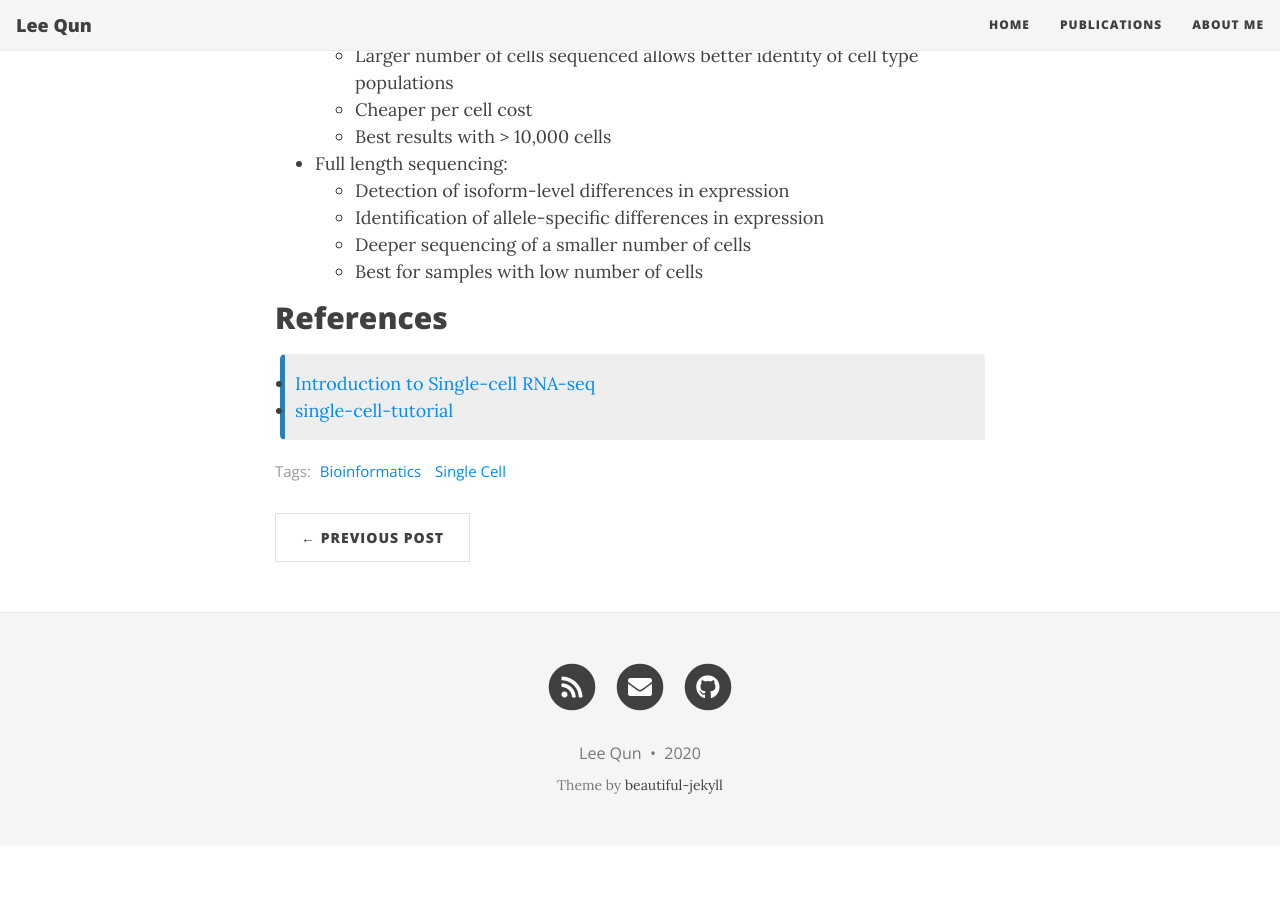
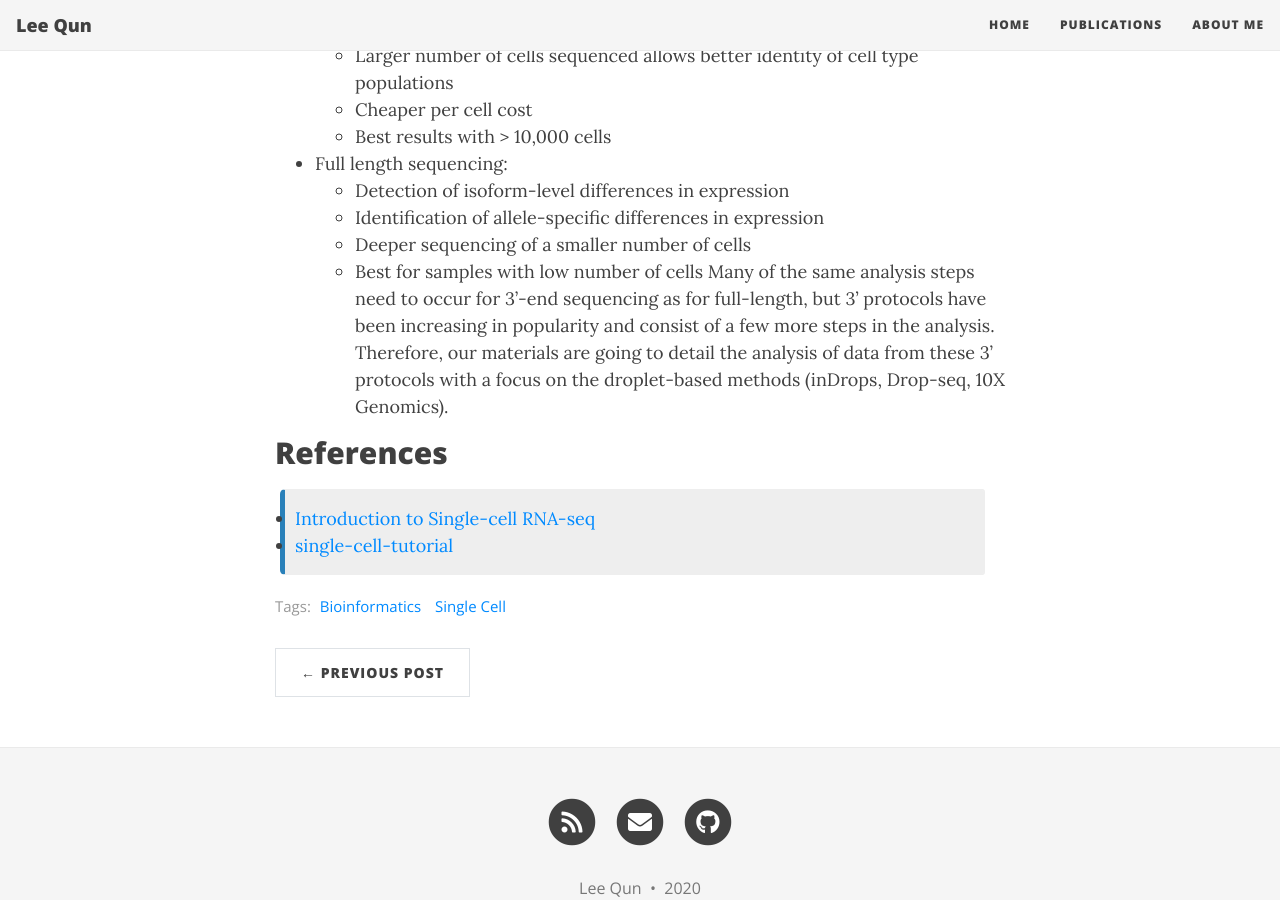
Before and after one commit to leequn/leequn.github.io, a Jekyll site: the page built from _posts/2020-06-19-SingleCell.md, in a window 1280 px wide and 900 px high, scrolled down 2565 px. Built offline with Jekyll 4.4.1, drawn with Linux system fonts in a browser that asks for light colours; nearby versions of some CDN libraries; comment, search, counter and statistics services are not loaded; before the commit the page ends 3411 px from its top, so only the background shows below that.

Commit message:
Update 2020-06-19-SingleCell.md

```diff
--- a/_posts/2020-06-19-SingleCell.md
+++ b/_posts/2020-06-19-SingleCell.md
@@ -52,6 +52,7 @@ RNA sequences (also referred to as reads or tags), will be derived either from t
 	- Identification of allele-specific differences in expression
 	- Deeper sequencing of a smaller number of cells
 	- Best for samples with low number of cells
+Many of the same analysis steps need to occur for 3’-end sequencing as for full-length, but 3’ protocols have been increasing in popularity and consist of a few more steps in the analysis. Therefore, our materials are going to detail the analysis of data from these 3’ protocols with a focus on the droplet-based methods (inDrops, Drop-seq, 10X Genomics).
 
 ## References
 
```
